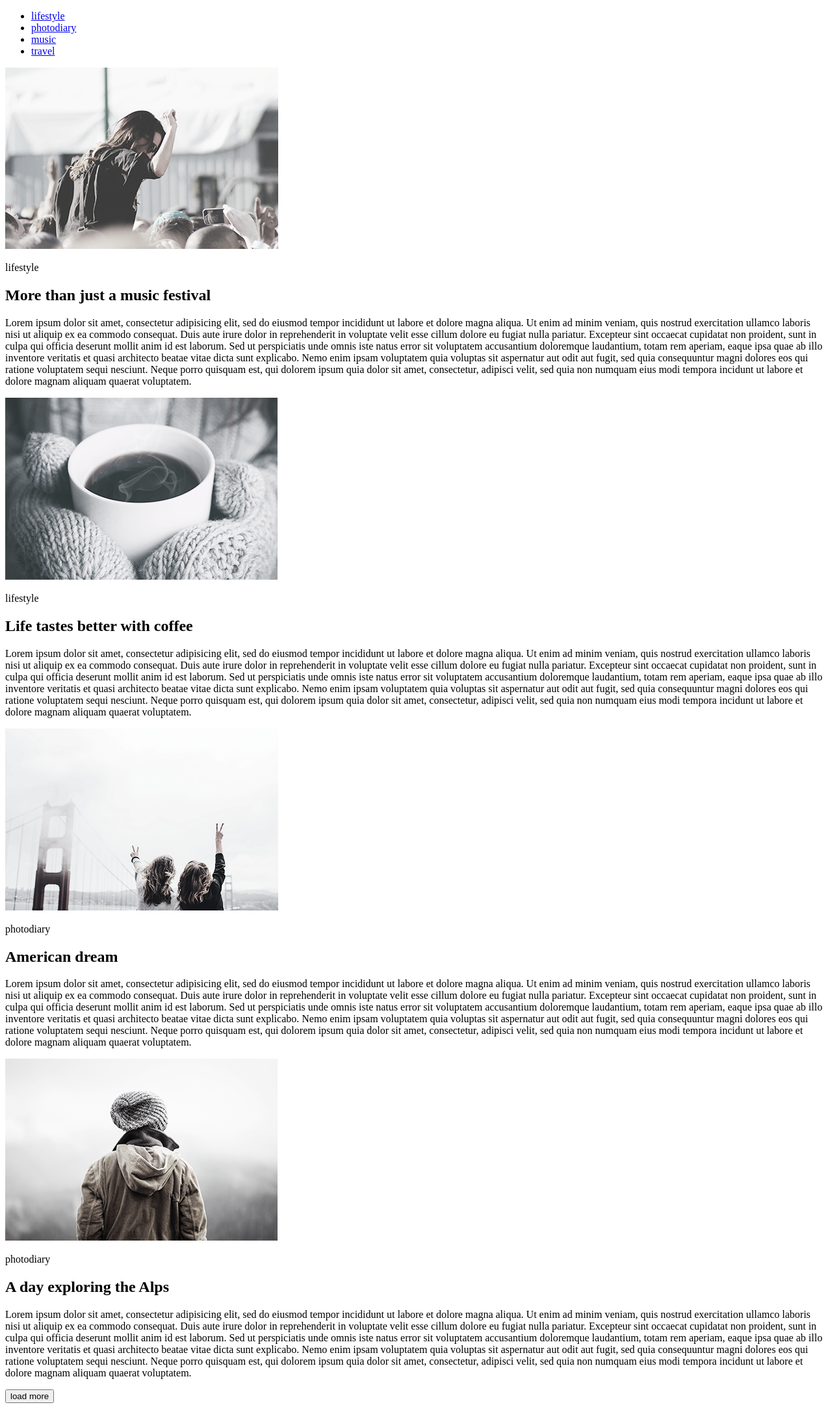
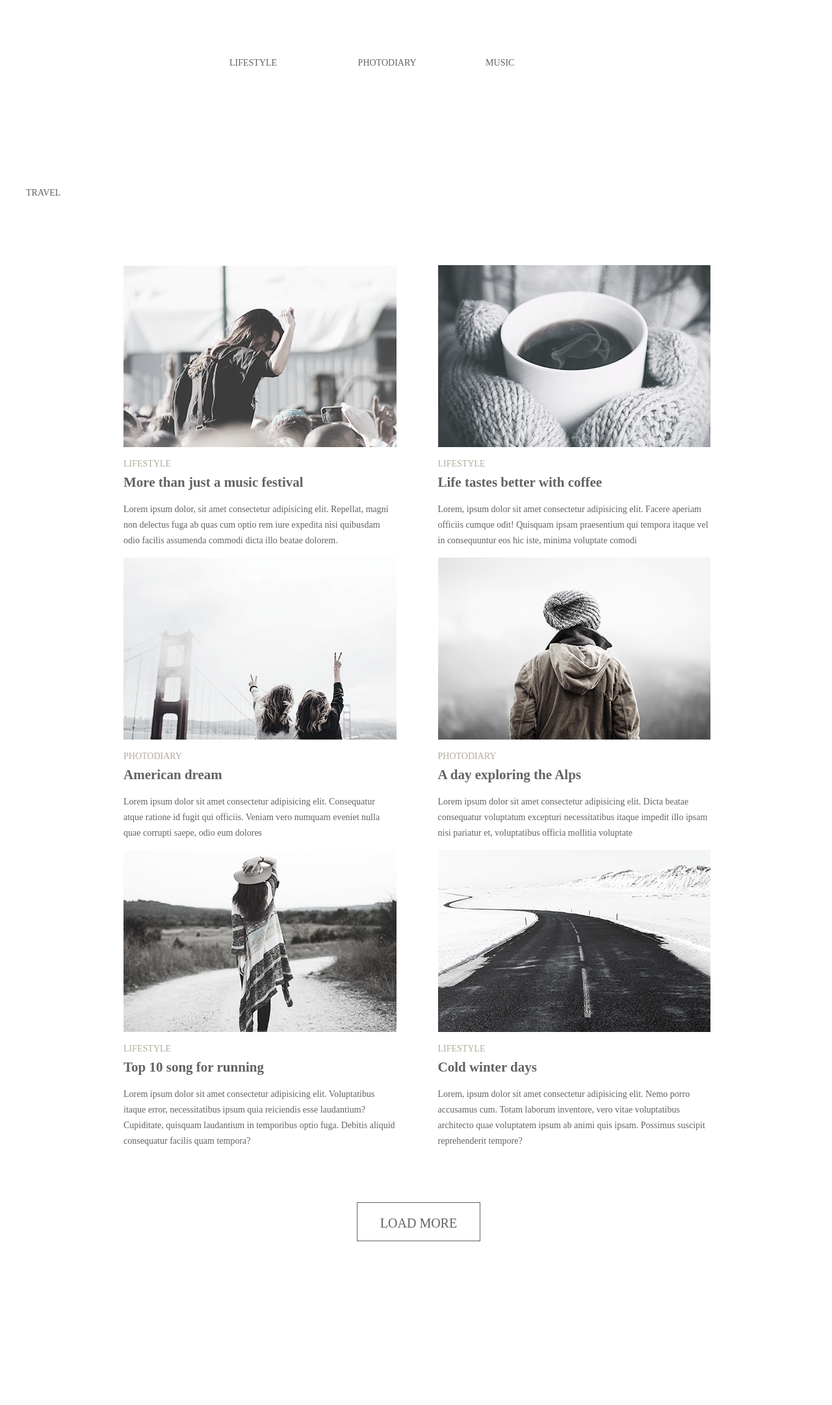
Before and after one commit to ajaxamsterdamsergey/GoIT, a plain HTML site: page index.html in a window 1280 px wide. Shown: the whole page at 65% size. After the commit the page ends 2000 px from the top, so only its background shows below. Drawn offline with Linux system fonts and the light colour scheme.

Commit message:
home work 3

```diff
--- a/css/main.css
+++ b/css/main.css
@@ -0,0 +1,97 @@
+html {
+    box-sizing: border-box;
+}
+*,
+*::before ,
+*::after {
+     box-sizing: inherit
+}
+body {
+    color: #626262;
+font-family: "Playfair Display";
+font-size: 14px;
+line-height: 24px;
+}
+.page-header {
+    width: 1200px;
+    margin: 0 auto;
+}
+.container {
+    width: 1200px;
+    margin: 0 auto;
+}
+img {
+    display: block;
+    max-width: 100%;
+    height: auto;
+}
+.nav-menu {
+    margin: 0;
+    padding: 0;
+    font-size: 14px;
+    list-style: none;
+}
+.nav-menu a{
+    color: #626262;
+font-family: "Playfair Display";
+font-weight: 400;
+line-height: 24px;
+text-transform: uppercase;
+text-decoration: none;
+}
+.nav-menu a:hover ,
+.nav-menu a:focus {
+    color: #03a9f4
+}
+.nav-menu li {
+    display: inline-block;
+}
+.nav-menu_item_lifestyle {
+    margin: 77px 121px 99px 313px;
+}
+.nav-menu_item_photodiary {
+    margin: 77px 103px 99px 0px;
+}
+.nav-menu_item_music {
+    margin: 77px 95px 99px 0px ;
+}
+.nav-menu_item_travel {
+    margin: 77px 298px 99px 0px;
+}
+.card {
+    display: inline-block;
+    width: 420px;
+    margin-right: 60px;
+}
+.cards {
+    display: inline-block;
+    margin-left: 150px;
+}
+.list_style {
+    width: 63px;
+height: 11px;
+color: #b4ad9e;
+font-family: Ubuntu;
+font-size: 14px;
+font-weight: 300;
+text-transform: uppercase;
+}
+.load_button {
+    border: none;
+    margin: 0;
+    padding: 19px 34px;
+    min-width: 190px;
+height: 60px;
+background-color: #fff;
+border: 1px solid #626262;
+font-family: "Playfair Display";
+font-size: 20px;
+font-weight: 400;
+line-height: 24px;
+text-transform: uppercase;
+color: #626262;;
+cursor: pointer;
+}
+.button-box {
+    margin: 68px 551px 90px 509px;
+}
--- a/index.html
+++ b/index.html
@@ -8,43 +8,59 @@
     <title>homework1</title>
   </head>
 <body>
-  <header>
+  <header class="page-header">
+    <nav>
     <ul class="nav-menu">
           <!--Так как в задании не был указан адресс ссылки и определить его я не могу - я применил набор букв и символов-->
       <li class="nav-menu_item_lifestyle"><a href="#lifestyle">lifestyle</a></li>
-      <li class="nav-menu_item_photodiary"><a href="#photodiary">photodiary</a></li>
-      <li class="nav-menu_item_music"><a href="#music">music</a></li>
-      <li class="nav-menu_item_travel"><a href="#travel">travel</a></li>
+      <li class="nav-menu_item_photodiary"><a href="#photodiary" class="hreffoto">photodiary</a></li>
+      <li class="nav-menu_item_music"><a href="#music" class="hrefmusic">music</a></li>
+      <li class="nav-menu_item_travel"><a href="#travel" class="hreftravel">travel</a></li>
     </ul>
+    </nav>
   </header>
-    <main>
+    <main class="container">
       <section class="cards">
         <article class="card">
           <img src="./img/image.jpg" alt="lifestyle">
-            <p>lifestyle</p>
+            <h3 class="list_style">lifestyle</h3>
               <h2>More than just a music festival </h2>
-            <p>Lorem ipsum dolor sit amet, consectetur adipisicing elit, sed do eiusmod tempor incididunt ut labore et dolore magna aliqua. Ut enim ad minim veniam, quis nostrud exercitation ullamco laboris nisi ut aliquip ex ea commodo consequat. Duis aute irure dolor in reprehenderit in voluptate velit esse cillum dolore eu fugiat nulla pariatur. Excepteur sint occaecat cupidatat non proident, sunt in culpa qui officia deserunt mollit anim id est laborum. Sed ut perspiciatis unde omnis iste natus error sit voluptatem accusantium doloremque laudantium, totam rem aperiam, eaque ipsa quae ab illo inventore veritatis et quasi architecto beatae vitae dicta sunt explicabo. Nemo enim ipsam voluptatem quia voluptas sit aspernatur aut odit aut fugit, sed quia consequuntur magni dolores eos qui ratione voluptatem sequi nesciunt. Neque porro quisquam est, qui dolorem ipsum quia dolor sit amet, consectetur, adipisci velit, sed quia non numquam eius modi tempora incidunt ut labore et dolore magnam aliquam quaerat voluptatem.</p>
+            <p>Lorem ipsum dolor, sit amet consectetur adipisicing elit. Repellat, magni non delectus fuga ab quas cum optio rem iure expedita nisi quibusdam odio facilis assumenda commodi dicta illo beatae dolorem.</p>
         </article>
         <article class="card">
           <img src="./img/Filtro_fotografico_5_copia_2.png" alt="photodiary">
-            <p>lifestyle</p>
+            <h3 class="list_style">lifestyle</h3>
               <h2>Life tastes better with coffee</h2>
-            <p>Lorem ipsum dolor sit amet, consectetur adipisicing elit, sed do eiusmod tempor incididunt ut labore et dolore magna aliqua. Ut enim ad minim veniam, quis nostrud exercitation ullamco laboris nisi ut aliquip ex ea commodo consequat. Duis aute irure dolor in reprehenderit in voluptate velit esse cillum dolore eu fugiat nulla pariatur. Excepteur sint occaecat cupidatat non proident, sunt in culpa qui officia deserunt mollit anim id est laborum. Sed ut perspiciatis unde omnis iste natus error sit voluptatem accusantium doloremque laudantium, totam rem aperiam, eaque ipsa quae ab illo inventore veritatis et quasi architecto beatae vitae dicta sunt explicabo. Nemo enim ipsam voluptatem quia voluptas sit aspernatur aut odit aut fugit, sed quia consequuntur magni dolores eos qui ratione voluptatem sequi nesciunt. Neque porro quisquam est, qui dolorem ipsum quia dolor sit amet, consectetur, adipisci velit, sed quia non numquam eius modi tempora incidunt ut labore et dolore magnam aliquam quaerat voluptatem.</p>
+            <p>Lorem, ipsum dolor sit amet consectetur adipisicing elit. Facere aperiam officiis cumque odit! Quisquam ipsam praesentium qui tempora itaque vel in consequuntur eos hic iste, minima voluptate comodi</p>
         </article>
         <article class="card">
           <img src="./img/image1.png" alt="music">
-            <p>photodiary</p>
+            <h3 class="list_style">photodiary</h3>
               <h2>American dream</h2>
-            <p>Lorem ipsum dolor sit amet, consectetur adipisicing elit, sed do eiusmod tempor incididunt ut labore et dolore magna aliqua. Ut enim ad minim veniam, quis nostrud exercitation ullamco laboris nisi ut aliquip ex ea commodo consequat. Duis aute irure dolor in reprehenderit in voluptate velit esse cillum dolore eu fugiat nulla pariatur. Excepteur sint occaecat cupidatat non proident, sunt in culpa qui officia deserunt mollit anim id est laborum. Sed ut perspiciatis unde omnis iste natus error sit voluptatem accusantium doloremque laudantium, totam rem aperiam, eaque ipsa quae ab illo inventore veritatis et quasi architecto beatae vitae dicta sunt explicabo. Nemo enim ipsam voluptatem quia voluptas sit aspernatur aut odit aut fugit, sed quia consequuntur magni dolores eos qui ratione voluptatem sequi nesciunt. Neque porro quisquam est, qui dolorem ipsum quia dolor sit amet, consectetur, adipisci velit, sed quia non numquam eius modi tempora incidunt ut labore et dolore magnam aliquam quaerat voluptatem.</p>
+            <p>Lorem ipsum dolor sit amet consectetur adipisicing elit. Consequatur atque ratione id fugit qui officiis. Veniam vero numquam eveniet nulla quae corrupti saepe, odio eum dolores </p>
         </article>
         <article class="card">
-          <img src="./img/image.png" alt="travel">
-            <p>photodiary</p>
+          <img src="./img/image2.png" alt="travel">
+            <h3 class="list_style">photodiary</h3>
               <h2>A day exploring the Alps</h2>
-            <p>Lorem ipsum dolor sit amet, consectetur adipisicing elit, sed do eiusmod tempor incididunt ut labore et dolore magna aliqua. Ut enim ad minim veniam, quis nostrud exercitation ullamco laboris nisi ut aliquip ex ea commodo consequat. Duis aute irure dolor in reprehenderit in voluptate velit esse cillum dolore eu fugiat nulla pariatur. Excepteur sint occaecat cupidatat non proident, sunt in culpa qui officia deserunt mollit anim id est laborum. Sed ut perspiciatis unde omnis iste natus error sit voluptatem accusantium doloremque laudantium, totam rem aperiam, eaque ipsa quae ab illo inventore veritatis et quasi architecto beatae vitae dicta sunt explicabo. Nemo enim ipsam voluptatem quia voluptas sit aspernatur aut odit aut fugit, sed quia consequuntur magni dolores eos qui ratione voluptatem sequi nesciunt. Neque porro quisquam est, qui dolorem ipsum quia dolor sit amet, consectetur, adipisci velit, sed quia non numquam eius modi tempora incidunt ut labore et dolore magnam aliquam quaerat voluptatem.</p>
+            <p>Lorem ipsum dolor sit amet consectetur adipisicing elit. Dicta beatae consequatur voluptatum excepturi necessitatibus itaque impedit illo ipsam nisi pariatur et, voluptatibus officia mollitia voluptate </p>
         </article>
-          <button>load more</button>
+        <article class="card">
+          <img src="./img/image3.png" alt="top 10 song">
+            <h3 class="list_style">lifestyle</h3>
+              <h2>Top 10 song for running</h2>
+            <p>Lorem ipsum dolor sit amet consectetur adipisicing elit. Voluptatibus itaque error, necessitatibus ipsum quia reiciendis esse laudantium? Cupiditate, quisquam laudantium in temporibus optio fuga. Debitis aliquid consequatur facilis quam tempora?</p>
+        </article>
+        <article class="card">
+          <img src="./img/image4.png" alt="winter days">
+            <h3 class="list_style">lifestyle</h3>
+              <h2>Cold winter days</h2>
+            <p>Lorem, ipsum dolor sit amet consectetur adipisicing elit. Nemo porro accusamus cum. Totam laborum inventore, vero vitae voluptatibus architecto quae voluptatem ipsum ab animi quis ipsam. Possimus suscipit reprehenderit tempore?</p>
+        </article>
       </section>
+      <div class="button-box">
+      <button class="load_button">Load more</button>
+    </div>
     </main>
 </body>
 </html>
```
Also changed, not shown: img/image2.png (renamed from img/image.png), img/image3.png (added), img/image4.png (added).
